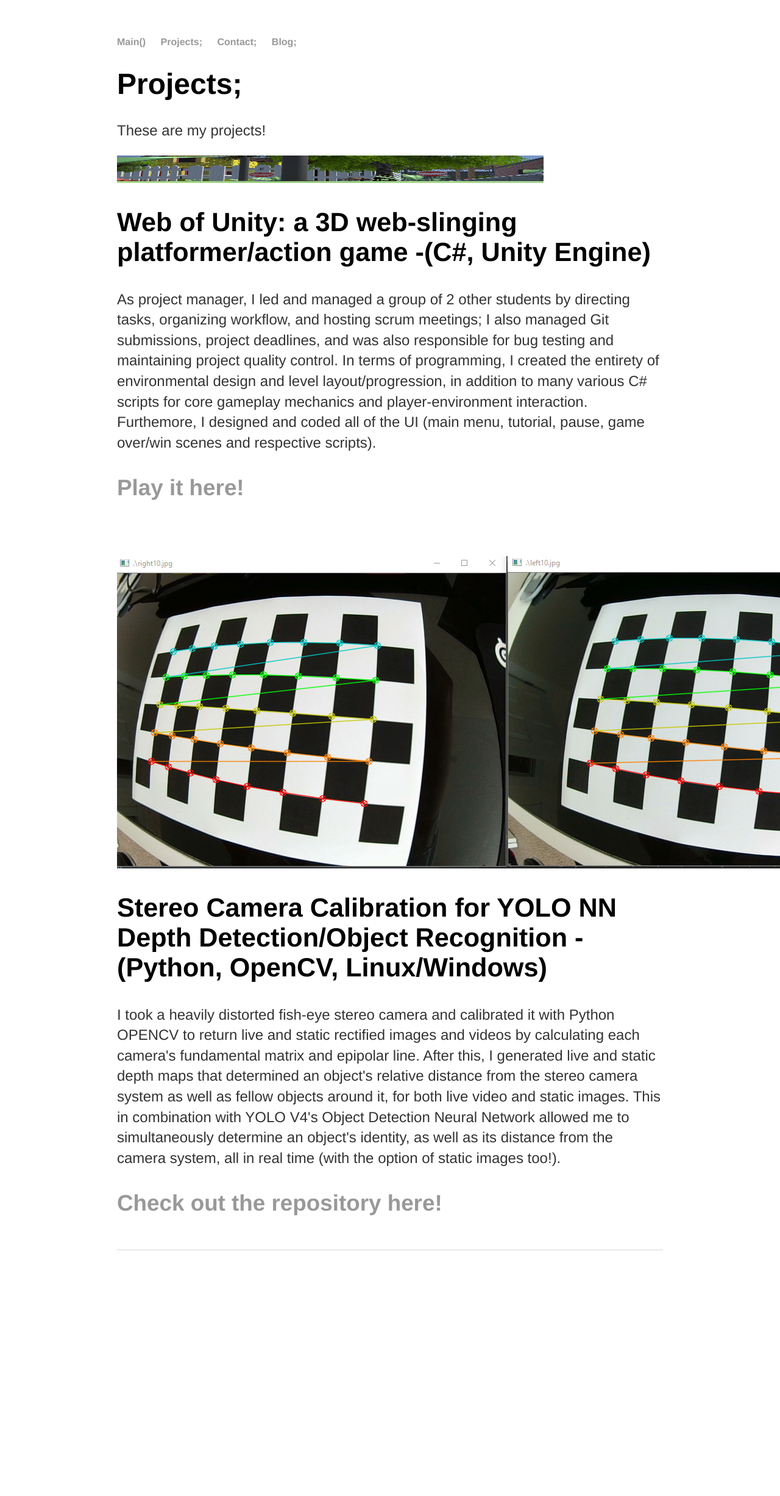
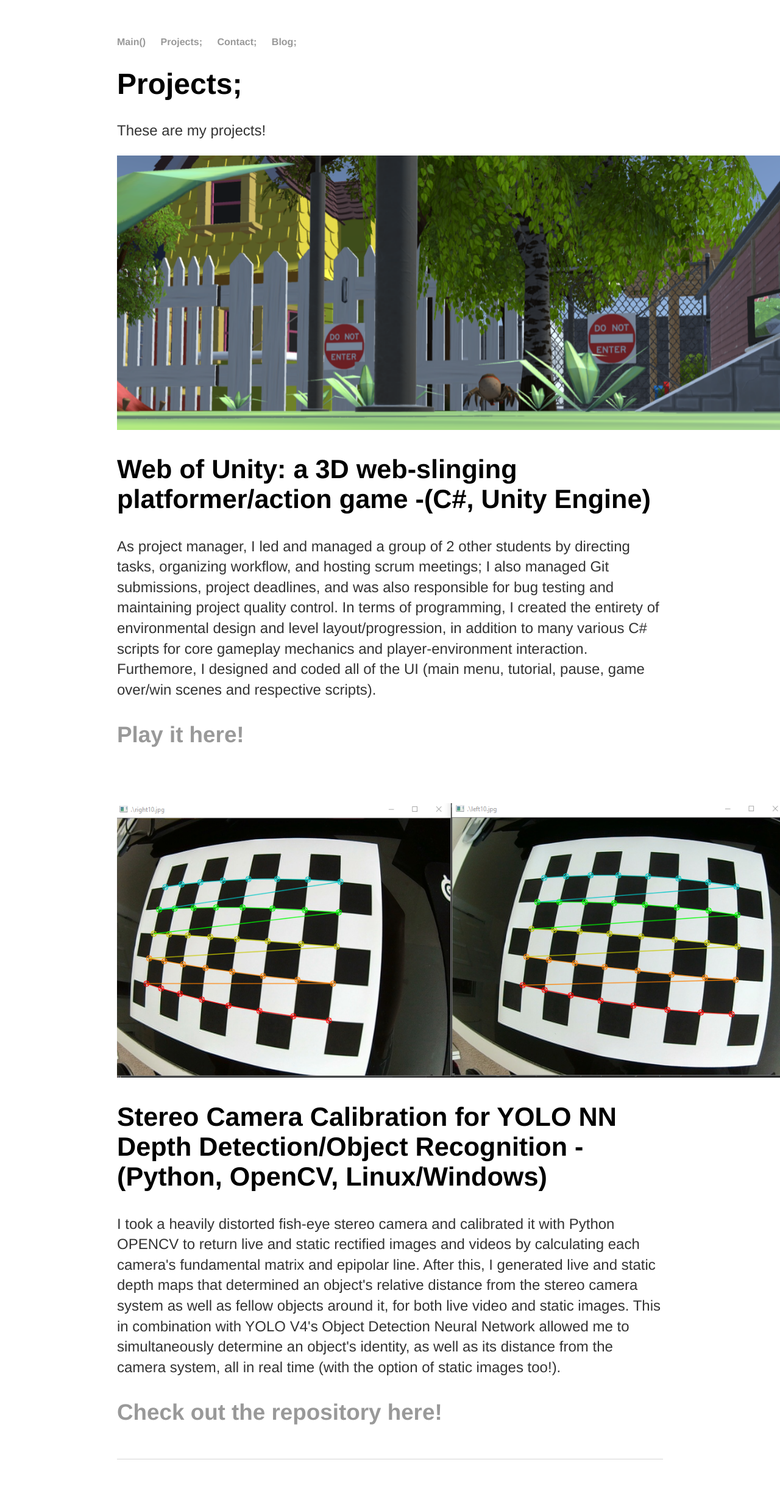
Before and after one commit to michael-c-gao/WebsiteOfMichael, a Jekyll site: the page built from projects/index.html, in a window 1280 px wide. Shown: the whole page at 61% size. Built offline with Jekyll 4.4.1, drawn with Linux system fonts in a browser that asks for light colours; before the commit the page ends 2110 px from its top, so only the background shows below that.

Commit message:
Update index.html

```diff
--- a/projects/index.html
+++ b/projects/index.html
@@ -9,8 +9,8 @@ title: My Projects
 			<p>These are my projects!</p>
 
 			<img src="spider.png" alt="WebofUnity"
-			     width="700"
-			     height="45"/>
+			     width="1100"
+			     height="450"/>
 			<br>
 			<h2>Web of Unity: a 3D web-slinging platformer/action game    -(C#, Unity Engine)</h2>
 
@@ -26,7 +26,9 @@ title: My Projects
 
 			<br>
 			<br>
-			<img src="camera.png" alt="CameraCalibration">
+			<img src="camera.png" alt="CameraCalibration"
+			     width="1100"
+			     height="450"/>
 			<br>
 			<h2>Stereo Camera Calibration for YOLO NN Depth Detection/Object Recognition    -(Python, OpenCV, Linux/Windows)</h2>
 			<p>I took a heavily distorted fish-eye stereo camera and calibrated it with Python OPENCV to return live and static rectified images and videos by calculating
```
